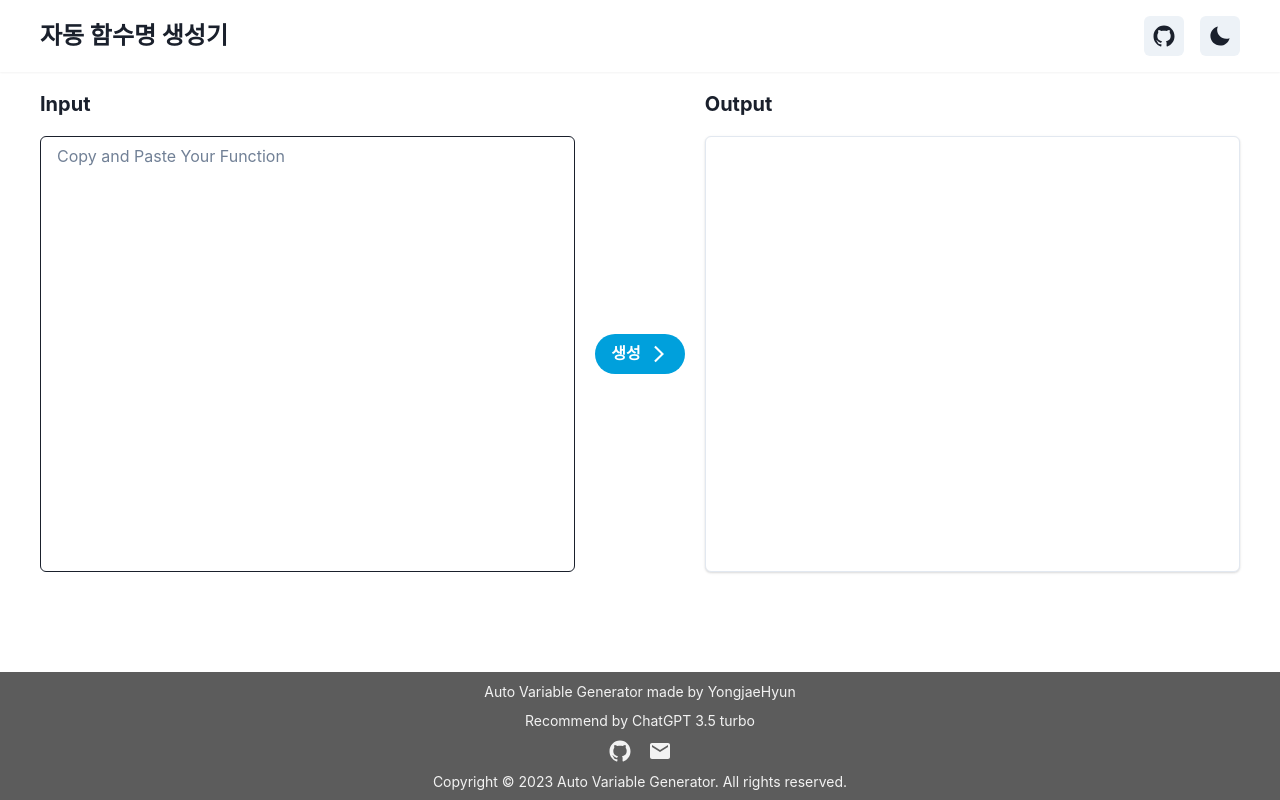
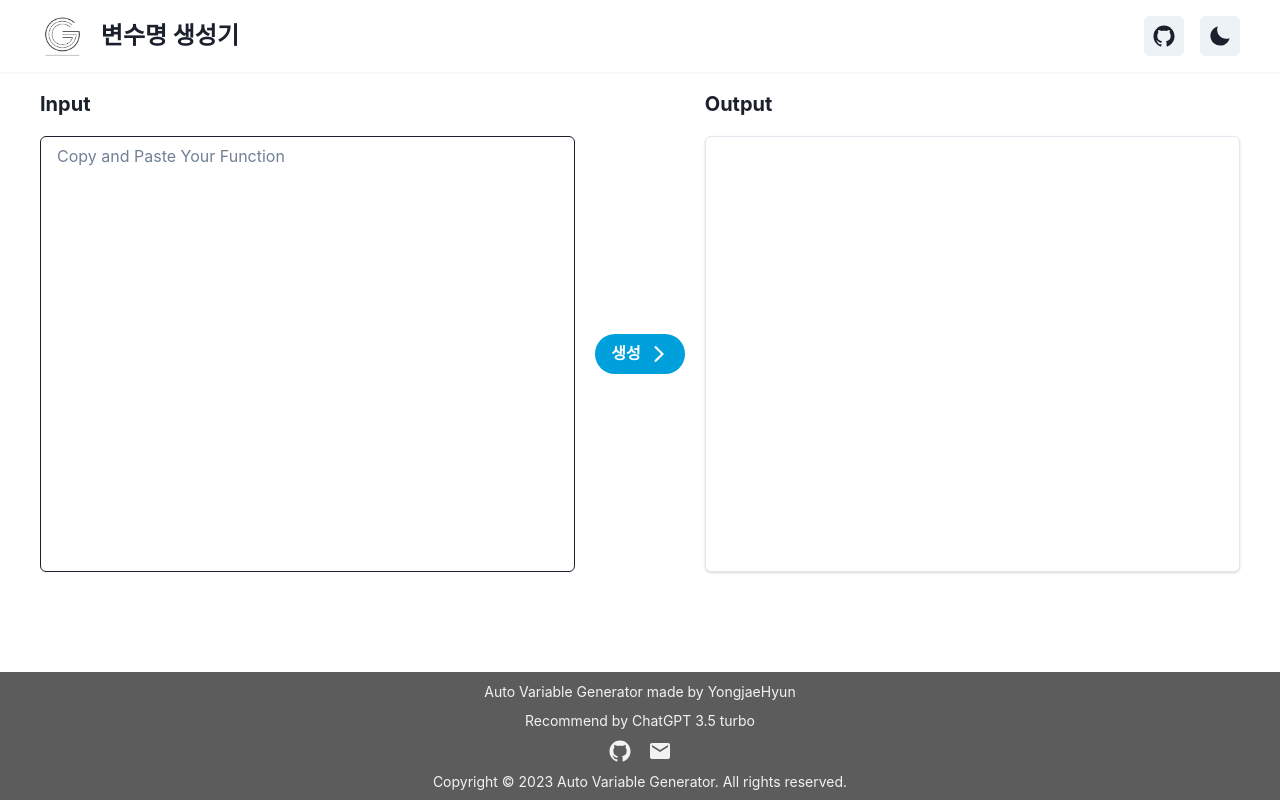
Before and after one commit to YongJaeHyun/auto_variable_generator, a React (Create React App) app in the folder client/: page / in a window 1280 px wide. Built offline with nearby package versions, Linux system fonts and the light colour scheme.

Commit message:
로고 이미지 추가 및 title 변경

```diff
--- a/client/src/components/Header.tsx
+++ b/client/src/components/Header.tsx
@@ -1,4 +1,14 @@
-import { Box, Button, Flex, HStack, Icon, Link, useColorMode } from "@chakra-ui/react";
+import {
+  Box,
+  Button,
+  Flex,
+  HStack,
+  Icon,
+  Image,
+  Link,
+  Text,
+  useColorMode,
+} from "@chakra-ui/react";
 import { IoLogoGithub, IoMdMoon, IoMdSunny } from "react-icons/io";
 
 const Header = () => {
@@ -27,11 +37,21 @@ const Header = () => {
             fontWeight="bold"
             fontSize="1.5rem"
           >
-            자동 함수명 생성기
+            <HStack spacing="1rem">
+              <Image src="/img/logo.png" boxSize="2.8rem" alt="로고" />
+              <Text>변수명 생성기</Text>
+            </HStack>
           </Link>
+
           <HStack spacing="1rem">
             <Flex w="2.5rem" h="2.5rem">
-              <Button as="a" target="_blank" href="https://github.com/YongJaeHyun/auto_variable_generator" w="2.5rem" h="2.5rem">
+              <Button
+                as="a"
+                target="_blank"
+                href="https://github.com/YongJaeHyun/auto_variable_generator"
+                w="2.5rem"
+                h="2.5rem"
+              >
                 <Icon as={IoLogoGithub} boxSize={6} />
               </Button>
             </Flex>
```
